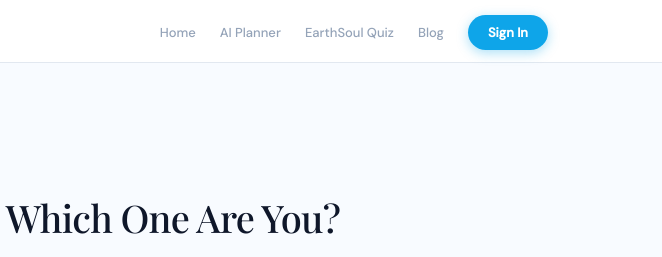
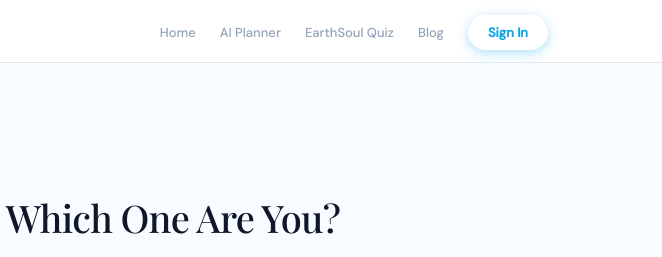
Before and after one commit to yunjianname2026/movingcost-ai, a website: page blog/8-city-soul-types.html in a window 1280 px wide. Shown: the top 257 px of the page, 618-1280 px from the left. Drawn offline with nearby package versions, Linux system fonts and the light colour scheme; a web font is replaced by a local one.

Commit message:
fix: remove nav-cta blue background all blog posts

```diff
--- a/blog/8-city-soul-types.html
+++ b/blog/8-city-soul-types.html
@@ -101,7 +101,7 @@
     }
     .nav-links a:hover { color: var(--blue); }
     .nav-cta {
-      background: var(--blue); color: white !important;
+      background: none; color: var(--blue) !important;
       padding: 9px 20px; border-radius: 99px; font-weight: 700 !important;
       font-size: 13px !important; font-family: 'Outfit', sans-serif;
       transition: all 0.2s; white-space: nowrap; text-decoration: none;
```
Also changed, not shown: blog/city-personality-vs-your-personality.html (+1 -1 lines), blog/how-to-know-if-a-city-fits-you.html (+1 -1 lines), blog/nyc-to-lisbon.html (+1 -1 lines), blog/why-people-change-after-moving.html (+1 -1 lines).
